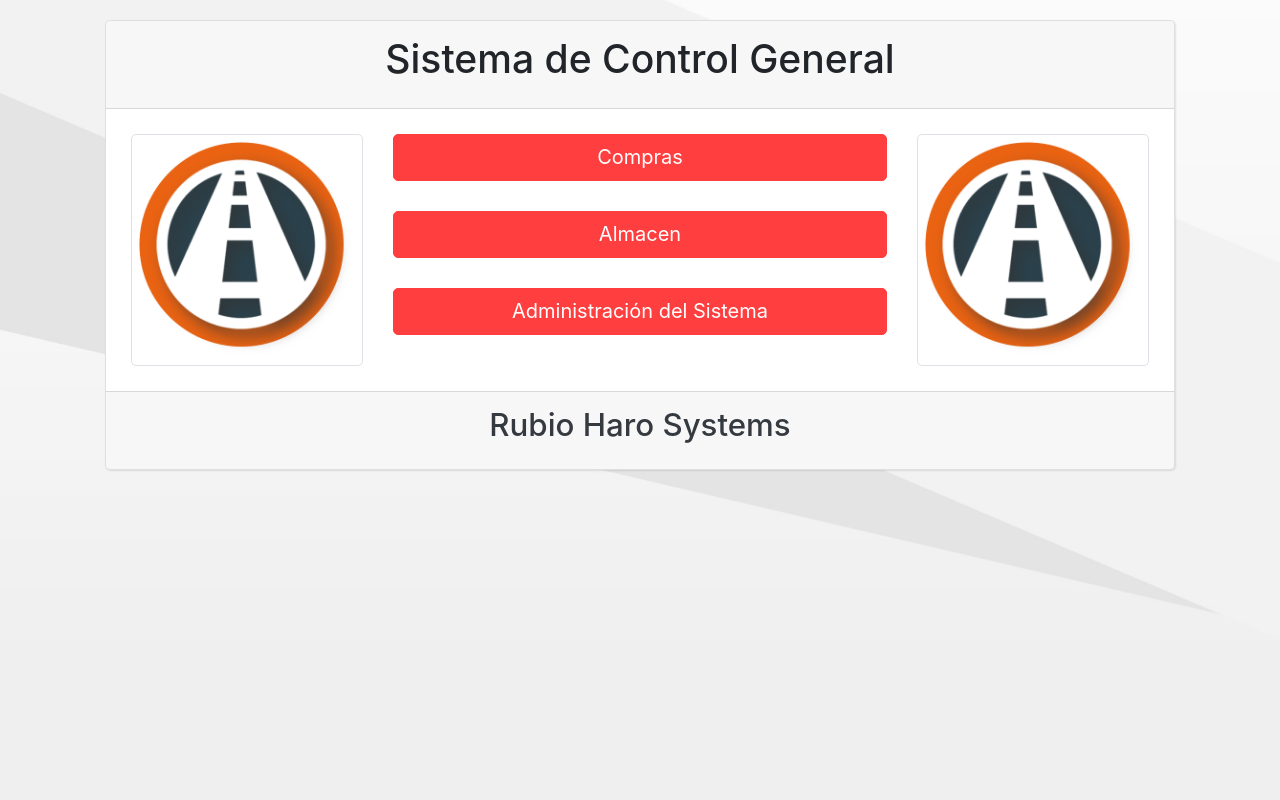
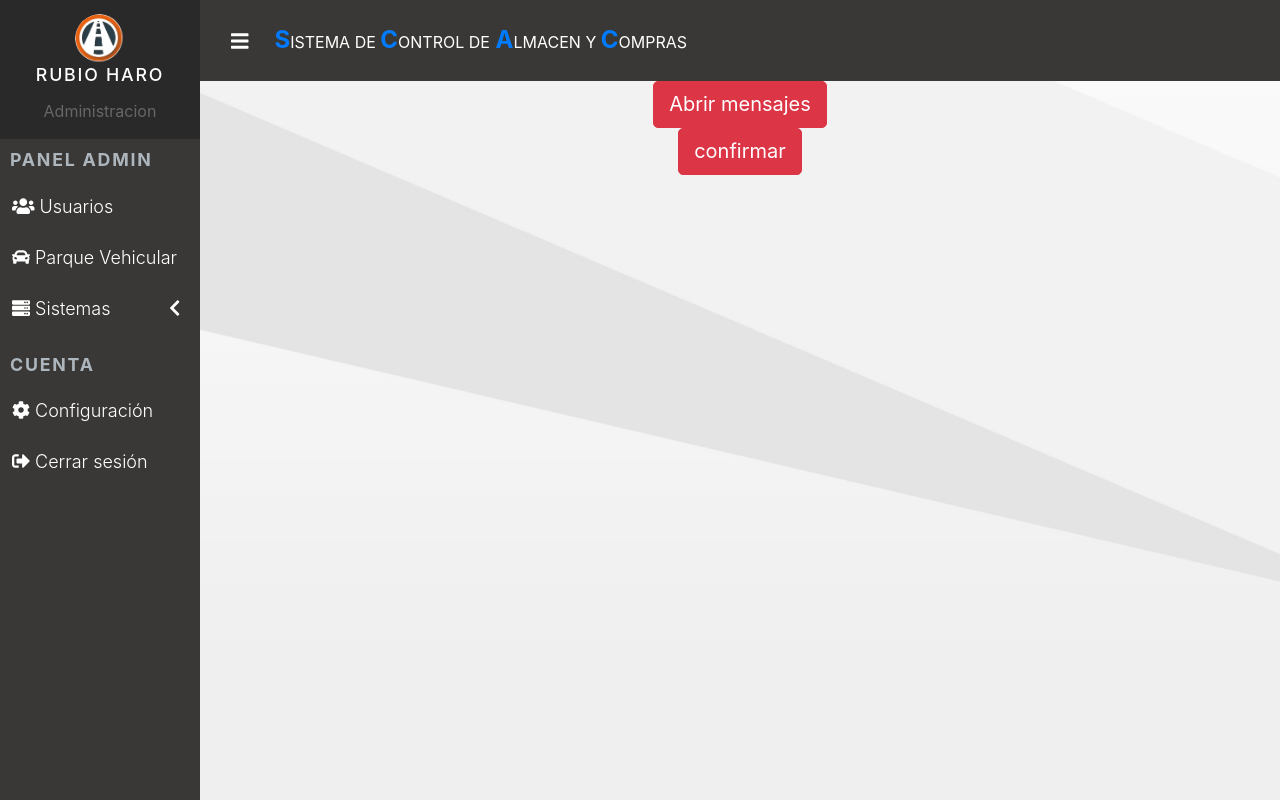
Before and after one commit to RubioHaro/Eagle-2.0, a React (Create React App) app: page /Admin in a window 1280 px wide. Built offline with nearby package versions, Linux system fonts and the light colour scheme; no server answers.

Commit message:
B0.9 Se agregó la sidebar del Administrador y se configuraron sus rutas.

```diff
--- a/src/Administracion/Administracion.jsx
+++ b/src/Administracion/Administracion.jsx
@@ -1,6 +1,15 @@
 import React from 'react';
-import cssModule from 'react-css-modules';
-import styles from './Administracion.css';
+
+import { BrowserRouter, Route, Switch, Redirect } from "react-router-dom";
+
+import './Administracion.css';
+import Config from '../Components/Config/config';
+import systemInfo from '../Components/Config/system-info';
+import Sidebar from './principal/sidebar/sidebar';
+import Header from '../Components/Header/Header';
+import principalAlmacen from '../Almacen/principal/principal';
+import Messages from '../Components/Messages/Messages';
+import Confirmation from '../Components/Confirmation/Confirmation';
 
 class Administracion extends React.Component {
   static propTypes = {
@@ -8,9 +17,28 @@ class Administracion extends React.Component {
   }
   render = () => (
     <div>
-      Administracion
+      <div className="slide" id="slide-1" data-slide="1">
+        <Sidebar />
+        <div className="page">
+          <Header />
+          <div className="container">
+            <BrowserRouter>
+              <Switch>
+                <Route path="/Admin/home" component={principalAlmacen} />
+                <Route path="/Admin/info" component={systemInfo} />
+                <Route path="/Admin/config" component={Config} />
+
+                {/* A revisar */}
+                {/* <Redirect to="Almacen/home" /> */}
+              </Switch>
+            </BrowserRouter>
+            <Messages header="Mensaje del sistema" message="Hola mundo" buttonLabel="Abrir mensajes" />
+            <Confirmation header="Confirmación" message="Estas seguro que deseas cerrar sesión?" buttonLabel="confirmar" />
+          </div>
+        </div>
+      </div>
     </div>
   )
 }
 
-export default cssModule(Administracion, styles);
+export default Administracion;
--- /dev/null
+++ b/src/Administracion/principal/principal.jsx
@@ -0,0 +1,47 @@
+import React, { Component } from 'react';
+
+class principalAlmacen extends Component {
+
+    static propTypes = {}
+
+    render = () => (
+        <div>
+            <div className="row">
+                <div className="col-xl-3 col-md-5 col-7">
+                    <div className="wrapper count-title d-flex">
+                        <div className="icon"><i className="icon-check"></i></div>
+                        <div className="name"><strong className="text-uppercase">Requisiciones Pendientes</strong><span>Ultimo mes</span>
+                            <div className="count-number">7</div>
+                        </div>
+                    </div>
+                </div>
+                <div className="col-xl-3 col-md-5 col-7">
+                    <div className="wrapper count-title d-flex">
+                        <div className="icon"><i className="icon-bill"></i></div>
+                        <div className="name"><strong className="text-uppercase">Nuevas Requisiciones</strong><span>Ultima semana</span>
+                            <div className="count-number">3</div>
+                        </div>
+                    </div>
+                </div>
+                <div className="col-xl-3 col-md-5 col-7">
+                    <div className="wrapper count-title d-flex">
+                        <div className="icon"><i className="icon-user"></i></div>
+                        <div className="name"><strong className="text-uppercase">Usuarios Registrados</strong><span>Para Control de Almacen</span>
+                            <div className="count-number">{11}</div>
+                        </div>
+                    </div>
+                </div>
+                <div className="col-xl-3 col-md-5 col-7">
+                    <div className="wrapper count-title d-flex">
+                        <div className="icon"><i className="icon-padnote"></i></div>
+                        <div className="name"><strong className="text-uppercase">Requisiciones Realizadas</strong><span>Este año</span>
+                            <div className="count-number">130</div>
+                        </div>
+                    </div>
+                </div>
+            </div>
+        </div>
+    )
+}
+
+export default principalAlmacen;
--- /dev/null
+++ b/src/Administracion/principal/sidebar/sidebar.jsx
@@ -0,0 +1,118 @@
+import React from 'react';
+import {
+    Collapse,
+    Nav,
+    NavItem,
+    NavLink,
+} from 'reactstrap';
+import logo from '../../../img/LOGE3SAGTES.png';
+
+import { FontAwesomeIcon } from '@fortawesome/react-fontawesome';
+
+export default class Sidebar extends React.Component {
+    constructor(props) {
+        super(props);
+
+        this.toggleNavbarSystems = this.toggleNavbarSystems.bind(this);
+        this.changeChevron = this.changeChevron.bind(this);
+        this.onClickFunction = this.onClickFunction.bind(this);
+        this.open = false;
+        this.openIcon = <FontAwesomeIcon className="arrow" icon="chevron-up" />
+        this.closeIcon = <FontAwesomeIcon className="arrow" icon="chevron-left" />
+
+        this.state = {
+            collapsed_systems: true,
+            open: false,
+        };
+    }
+    onClickFunction() {
+        this.toggleNavbarSystems();
+        this.changeChevron();
+    }
+
+    changeChevron() {
+        this.setState({
+            open: !this.state.open
+        });
+    }
+
+    toggleNavbarSystems() {
+        this.setState({
+            collapsed_systems: !this.state.collapsed_systems
+        });
+    }
+
+    render() {
+        return (
+            <div>
+                <nav className="side-navbar">
+                    <div className="side-navbar-wrapper">
+                        <div className="sidenav-header d-flex align-items-center justify-content-center">
+                            <div className="sidenav-header-inner text-center">
+                                <img src={logo} alt="Colaborador" className="img-fluid rounded-circle" />
+                                <h5>RUBIO HARO</h5><span>Administracion</span>
+                            </div>
+                            <div className="sidenav-header-logo"><a className="brand-small text-center">
+                                <img src={logo} alt="Colaborador" className="img-fluid rounded-circle" />
+                            </a></div>
+                        </div>
+                        <div className="main-menu">
+                            <h5 className="sidenav-heading">Panel Admin</h5>
+                            <ul id="side-main-menu" className="side-menu list-unstyled">
+                                <Nav navbar>
+                                    <NavItem>
+                                        <NavLink>
+                                            <FontAwesomeIcon icon="users" /> Usuarios
+                                        </NavLink>
+                                    </NavItem>
+                                    <NavItem>
+                                        <NavLink>
+                                            <FontAwesomeIcon icon="car" />  Parque Vehicular
+                                        </NavLink>
+                                    </NavItem>
+
+                                    <NavItem>
+                                        <NavLink onClick={this.onClickFunction}>
+                                            <FontAwesomeIcon icon="server" />  Sistemas {this.state.open ? this.openIcon : this.closeIcon}
+                                        </NavLink>
+                                        <Collapse isOpen={!this.state.collapsed_systems} navbar>
+                                            <Nav navbar>
+                                                <NavItem>
+                                                    <NavLink>
+                                                        <FontAwesomeIcon icon="database" />  Respaldos
+                                                    </NavLink>
+                                                </NavItem>
+                                                <NavItem>
+                                                    <NavLink>
+                                                        <FontAwesomeIcon icon="sliders-h" />  Configuración
+                                                    </NavLink>
+                                                </NavItem>
+                                            </Nav>
+                                        </Collapse>
+                                    </NavItem>
+                                </Nav>
+                            </ul>
+                        </div>
+                        <div className="admin-menu">
+                            <h5 className="sidenav-heading">Cuenta</h5>
+                            <ul id="side-admin-menu" className="side-menu list-unstyled">
+                                <Nav navbar>
+                                    <NavItem>
+                                        <NavLink href="./info">
+                                            <FontAwesomeIcon icon="cog" />  Configuración
+                                        </NavLink>
+                                    </NavItem>
+                                    <NavItem>
+                                        <NavLink>
+                                            <FontAwesomeIcon icon="sign-out-alt" />  Cerrar sesión
+                                        </NavLink>
+                                    </NavItem>
+                                </Nav>
+                            </ul>
+                        </div>
+                    </div>
+                </nav>
+            </div>
+        );
+    }
+}
--- a/src/App.jsx
+++ b/src/App.jsx
@@ -4,10 +4,11 @@ import './App.css';
 import Almacen from './Almacen/Almacen';
 
 import { library } from '@fortawesome/fontawesome-svg-core';
-import { faHome, faClipboardList, faCar, faCog, faSignOutAlt, faChevronUp, faChevronLeft, faBars } from '@fortawesome/free-solid-svg-icons';
+import { faHome, faClipboardList, faCar, faCog, faSignOutAlt, faChevronUp, faChevronLeft, faBars, faUsers, faDatabase, faServer, faSlidersH } from '@fortawesome/free-solid-svg-icons';
 import Home from './Home/Home';
+import Administracion from './Administracion/Administracion';
 
-library.add(faHome, faClipboardList, faCar, faCog, faSignOutAlt, faChevronUp, faChevronLeft, faBars);
+library.add(faHome, faClipboardList, faCar, faCog, faSignOutAlt, faChevronUp, faChevronLeft, faBars, faUsers, faDatabase, faServer,faSlidersH );
 
 class App extends Component {
   render() {
@@ -16,6 +17,7 @@ class App extends Component {
         <div className="App Fondo">
           <Route path="/" component={Home} />
           <Route path="/Almacen" component={Almacen} />
+          <Route path="/Admin" component={Administracion} />
         </div>
       </Router>
     );
--- a/src/version.js
+++ b/src/version.js
@@ -1,2 +1,2 @@
-let version = 'Beta 0.8*';
+let version = 'Beta 0.9';
 export default version;
```
